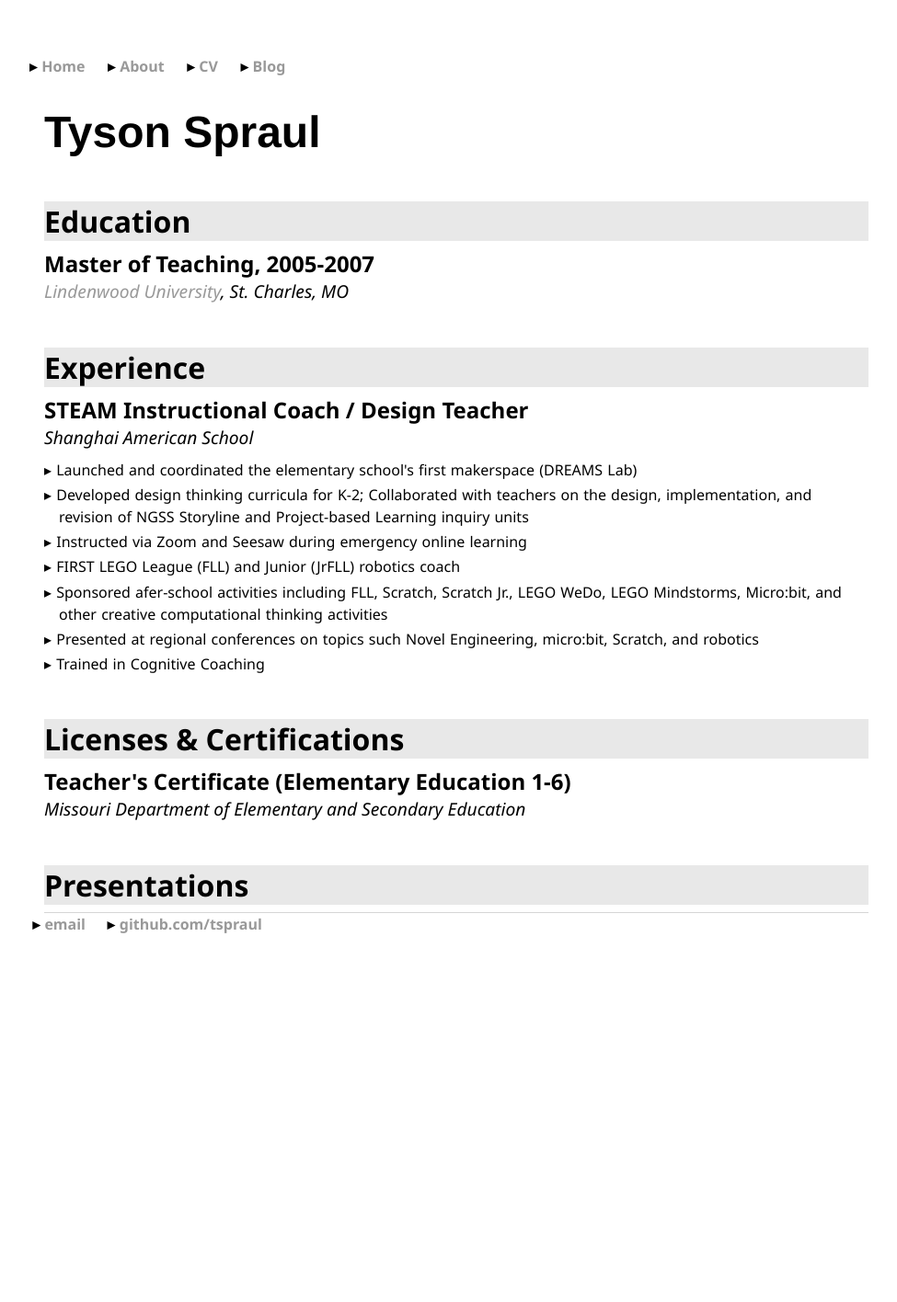
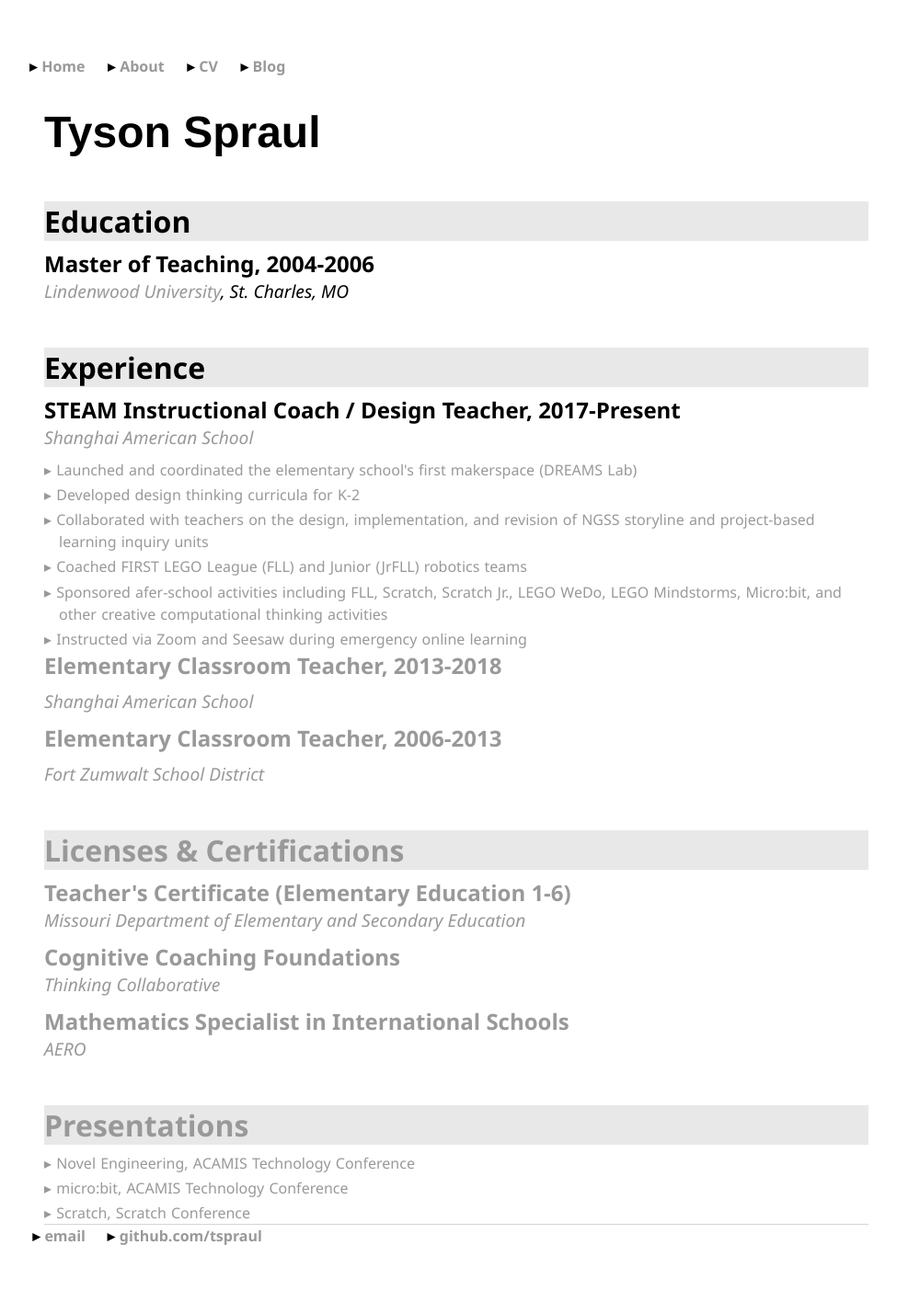
Before and after one commit to tspraul/tspraul, a Jekyll site: the page built from cv/index.html, in a window 1280 px wide. Shown: the whole page at 92% size, without its empty margins (144-1119 px from the left). Built offline with Jekyll 4.4.1, drawn with Linux system fonts in a browser that asks for light colours; before the commit the page ends 1077 px from its top, so only the background shows below that.

Commit message:
Update index.html

```diff
--- a/cv/index.html
+++ b/cv/index.html
@@ -6,20 +6,28 @@ custom_css: cv
 <h1>Tyson Spraul</h1>
 <div class="blurb">
 	<h2>Education</h2>
-	<h3>Master of Teaching, 2005-2007	<em><a href="https://www.lindenwood.edu/">Lindenwood University</a>, St. Charles, MO</em></h3>
+	<h3>Master of Teaching, 2004-2006	<em><a href="https://www.lindenwood.edu/">Lindenwood University</a>, St. Charles, MO</em></h3>
 	<h2>Experience</h2>
-	<h3>STEAM Instructional Coach / Design Teacher	<em>Shanghai American School</em></h3>
+	<h3>STEAM Instructional Coach / Design Teacher, 2017-Present	<em><a href="https://www.saschina.org/">Shanghai American School</em></h3>
 	<ul>
 		<li>Launched and coordinated the elementary school's first makerspace (DREAMS Lab)</li>
-		<li>Developed design thinking curricula for K-2; Collaborated with teachers on the design, implementation, and revision of NGSS Storyline and Project-based Learning inquiry units</li>
+		<li>Developed design thinking curricula for K-2</li>
+		<li>Collaborated with teachers on the design, implementation, and revision of NGSS storyline and project-based learning inquiry units</li>
+		<li>Coached FIRST LEGO League (FLL) and Junior (JrFLL) robotics teams</li>
+		<li>Sponsored afer-school activities including FLL, Scratch, Scratch Jr., LEGO WeDo, LEGO Mindstorms, Micro:bit, and other creative computational thinking activities</li>
 		<li>Instructed via Zoom and Seesaw during emergency online learning</li>
-		<li>FIRST LEGO League (FLL) and Junior (JrFLL) robotics coach</li>
-		<li>Sponsored afer-school activities including FLL, Scratch, Scratch Jr., LEGO WeDo, LEGO Mindstorms, Micro:bit, and other creative computational thinking activities</li>
-		<li>Presented at regional conferences on topics such Novel Engineering, micro:bit, Scratch, and robotics</li>
-		<li>Trained in Cognitive Coaching</li>
 	</ul>
+	<h3>Elementary Classroom Teacher, 2013-2018	<em><a href="https://www.saschina.org/">Shanghai American School</em></h3>
+	<h3>Elementary Classroom Teacher, 2006-2013	<em><a href="https://www.fz.k12.mo.us/">Fort Zumwalt School District</em></h3>
 	<h2>Licenses & Certifications</h2>
 	<h3>Teacher's Certificate (Elementary Education 1-6)	<em>Missouri Department of Elementary and Secondary Education</em></h3>
+	<h3>Cognitive Coaching Foundations	<em>Thinking Collaborative</em></h3>
+	<h3>Mathematics Specialist in International Schools	<em>AERO</em></h3>
 	<h2>Presentations</h2>
-	<p></p>
+	<ul>
+		<li>Novel Engineering, ACAMIS Technology Conference</li>
+		<li>micro:bit, ACAMIS Technology Conference</li>
+		<li>Scratch, Scratch Conference</li>
+	</ul>
+	<p> </p>
 </div>
```
